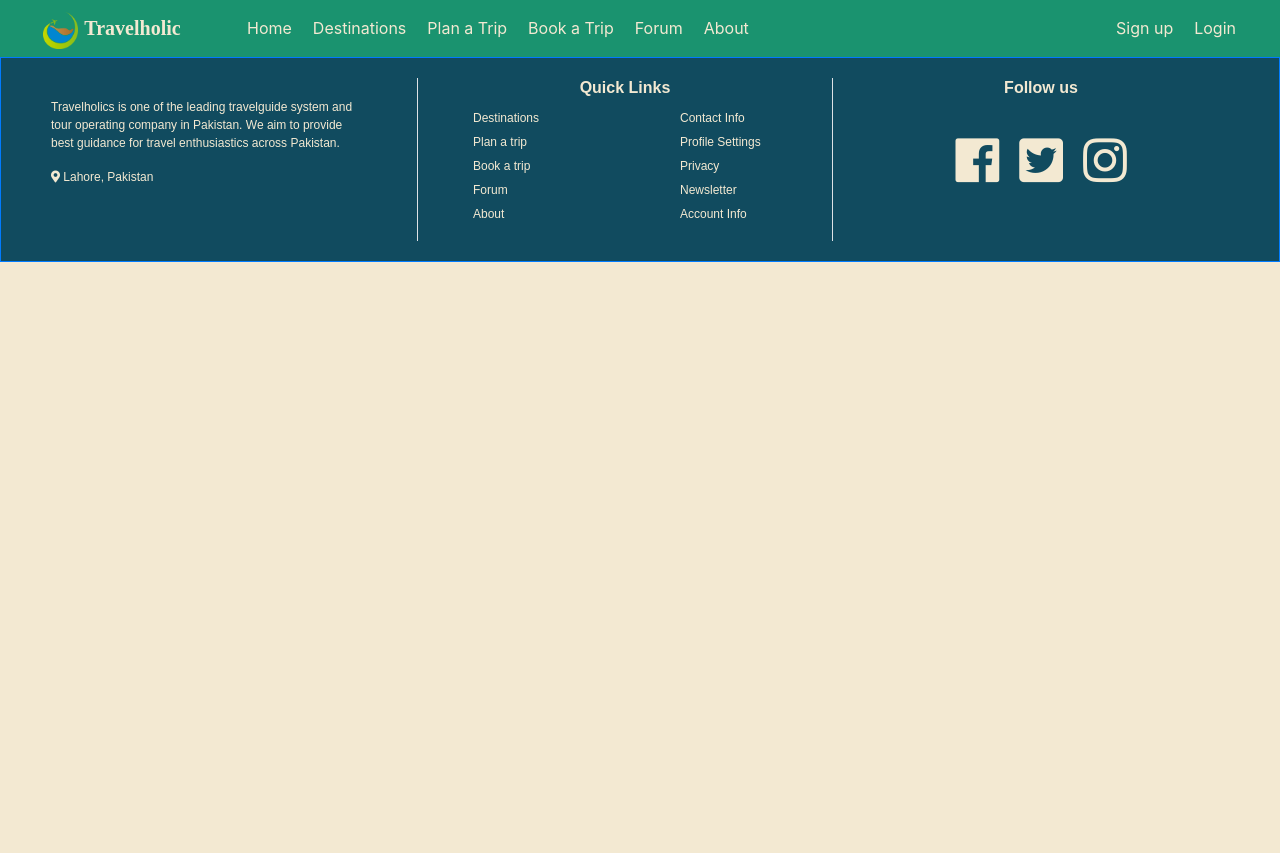
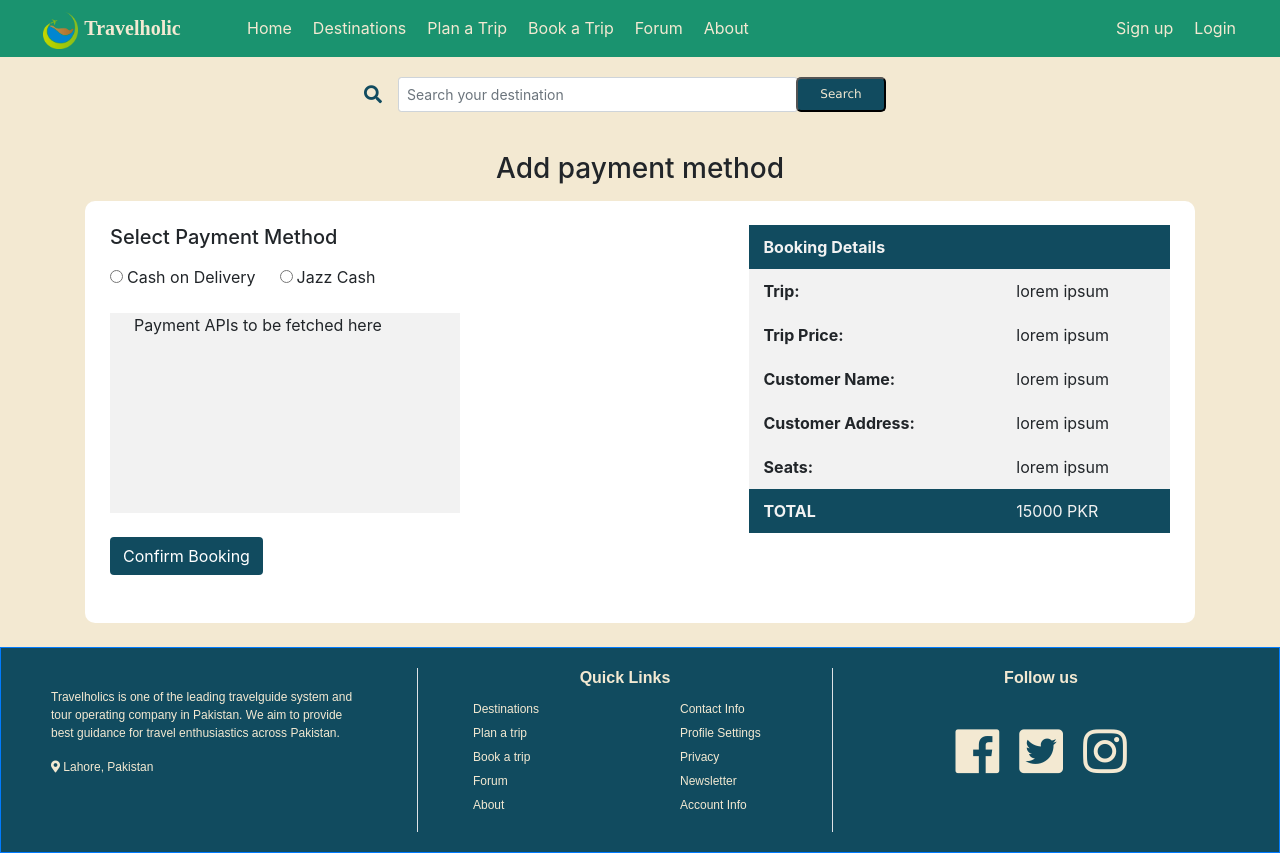
Before and after one commit to AsadGohar/travelholic, a React (Create React App) app: page /payment in a window 1280 px wide. Before the commit the page ends 800 px from the top, so only its background shows below. Built offline with nearby package versions, Linux system fonts and the light colour scheme.

Commit message:
payment and booking detail page build complete

```diff
--- a/src/App.js
+++ b/src/App.js
@@ -12,6 +12,7 @@ import Destinations from "./components/destinations/Destinations.js"
 import DestinationDetails from "./components/destinations/destination-details/DestinationDetails.js"
 import PlanATrip from "./components/plan-a-trip/Plan-a-trip.js"
 import BookATrip from "./components/book-a-trip/Book-a-trip.js"
+import TripPayment from "./components/book-a-trip/TripPayment.js"
 import Forum from "./components/forum/Forum.js"
 import About from "./components/about/About.js"
 import Feedback from "./components/about/Feedback.js";
@@ -31,6 +32,7 @@ function App() {
           <Route path="/destination-details" component={DestinationDetails} />
           <Route path="/planatrip" component={PlanATrip} />
           <Route path="/bookatrip" component={BookATrip} />
+          <Route path="/payment" component={TripPayment}/>
           <Route path="/forum" component={Forum} />
           <Route path="/about" component={About} />
           <Route path="/feedback" component={Feedback} />
--- /dev/null
+++ b/src/components/book-a-trip/BookingDetailsBox.css
@@ -0,0 +1,21 @@
+  th, td {
+    padding: 10px;
+    padding-left: 15px;
+    text-align: left;
+  }
+
+  .booking-details-table{
+      width: 100%;
+  }
+
+  #booking-detail-table-header{
+      background-color: #114B5F;
+      color: #F2F2F2;
+  }
+  #booking-detail-table-footer{
+    background-color: #114B5F;
+    color: #F2F2F2;
+}
+.trip-detail-row{
+    background-color: #F2F2F2;
+}
--- /dev/null
+++ b/src/components/book-a-trip/BookingDetailsBox.js
@@ -0,0 +1,42 @@
+import React from 'react';
+import "./BookingDetailsBox.css"
+
+function BookingDetailsBox() {
+    return (
+        <div className="booking-details-box-wrap ml-3 mr-3">
+            <div className="row ">
+                <table className="booking-details-table">
+                    <tr id="booking-detail-table-header">
+                        <th colSpan='2'>Booking Details</th>
+                    </tr>
+                    <tr className="trip-detail-row">
+                        <th>Trip:</th>
+                        <td>lorem ipsum</td>
+                    </tr>
+                    <tr className="trip-detail-row">
+                        <th>Trip Price:</th>
+                        <td>lorem ipsum</td>
+                    </tr>
+                    <tr className="trip-detail-row">
+                        <th>Customer Name:</th>
+                        <td>lorem ipsum</td>
+                    </tr>
+                    <tr className="trip-detail-row">
+                        <th>Customer Address:</th>
+                        <td>lorem ipsum</td>
+                    </tr>
+                    <tr className="trip-detail-row">
+                        <th>Seats:</th>
+                        <td>lorem ipsum</td>
+                    </tr>
+                    <tr id="booking-detail-table-footer">
+                        <th>TOTAL</th>
+                        <td>15000 PKR</td>
+                    </tr>
+                </table>
+            </div>
+        </div>
+    )
+}
+
+export default BookingDetailsBox;
--- /dev/null
+++ b/src/components/book-a-trip/SelectPaymentBox.css
@@ -0,0 +1,13 @@
+.payment-details-box{
+    height: 200px;
+    width: 350px;
+    background-color: #F2F2F2;
+}
+.confirm-booking-btn{
+    background-color:#114B5F;
+    color: #ffffff;
+}
+.confirm-booking-btn:hover{
+    background-color: #0b3b4b;
+    color: #F2F2F2;
+}
--- /dev/null
+++ b/src/components/book-a-trip/SelectPaymentBox.js
@@ -0,0 +1,26 @@
+import React from 'react';
+import "./SelectPaymentBox.css"
+
+function SelectPaymentBox() {
+    return (
+        <div className="payment-box-wrap ml-3 pb-5">
+            <div className="row">
+                <h5 className="mb-3">Select Payment Method</h5>
+            </div>
+            <div className="row">
+                <label><input type="radio" name="cod" className="cod-radio mr-1" />Cash on Delivery</label>
+                <label className="ml-4"><input type="radio" name="jazz-cash" className="jazzcash-radio mr-1" />Jazz Cash</label>
+            </div>
+            <div className="row mt-3 d-flex justify-content-start">
+                <div className="payment-details-box d-flex pl-4">
+                    Payment APIs to be fetched here
+                </div>
+            </div>
+            <div className="row mt-4">
+                <button className="btn confirm-booking-btn">Confirm Booking</button>
+            </div>
+        </div>
+    )
+}
+
+export default SelectPaymentBox;
--- /dev/null
+++ b/src/components/book-a-trip/TripPayment.css
@@ -0,0 +1,3 @@
+.trip-payment-wrap{
+    border-radius: 10px;
+}
--- /dev/null
+++ b/src/components/book-a-trip/TripPayment.js
@@ -0,0 +1,36 @@
+import React from 'react';
+import TripCard from './TripCard';
+import "./TripPayment.css"
+
+//TripPayment components imported here
+import Searchbar from "../header/Searchbar.js"
+import SelectPaymentBox from "./SelectPaymentBox.js"
+import BookingDetailsBox from "./BookingDetailsBox.js"
+
+function TripPayment() {
+    return (
+        <div className="container">
+            <Searchbar />
+            <div className="row d-flex justify-content-center">
+                <h3 className="mb-3">Add payment method</h3>
+            </div>
+            <div className="container trip-payment-wrap mb-4 bg-white">
+                <div className="row">
+                    <div className="col-md-5 select-payment-div pt-4 pl-4 ">
+                        <SelectPaymentBox />
+                    </div>
+                    <div className="col-md-2">
+                        {/*EMPTY DIV FOR RESPONSIVENESS*/}
+                    </div>
+                    <div className="col-md-5 booking-details-div pt-4 pr-4 pb-5">
+                        <div className="booking-details-box">
+                            <BookingDetailsBox />
+                        </div>
+                    </div>
+                </div>
+            </div>
+        </div>
+    )
+}
+
+export default TripPayment;
```
